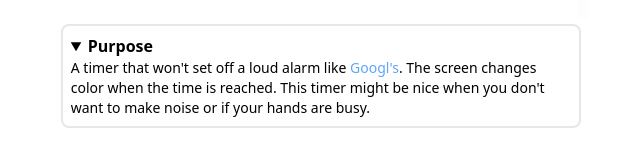
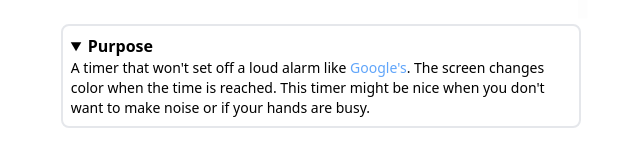
Before and after one commit to vincentktieu101/soft-timer, a Next.js app: page / in a window 1280 px wide. Both pictures are taken after a click on the heading "Purpose". Shown: the part 302-450 px from the top of the page, without its empty margins (305-945 px from the left). Built offline with nearby package versions, Linux system fonts and the light colour scheme.

Commit message:
fix typo

```diff
--- a/src/app/components/TimerDetails.tsx
+++ b/src/app/components/TimerDetails.tsx
@@ -11,7 +11,7 @@ export const TimerDetails = () => {
           target="_blank"
           className="text-blue-400"
         >
-          Googl&apos;s
+          Google&apos;s
         </a>
         . The screen changes color when the time is reached. This timer might be
         nice when you don&apos;t want to make noise or if your hands are busy.
```
